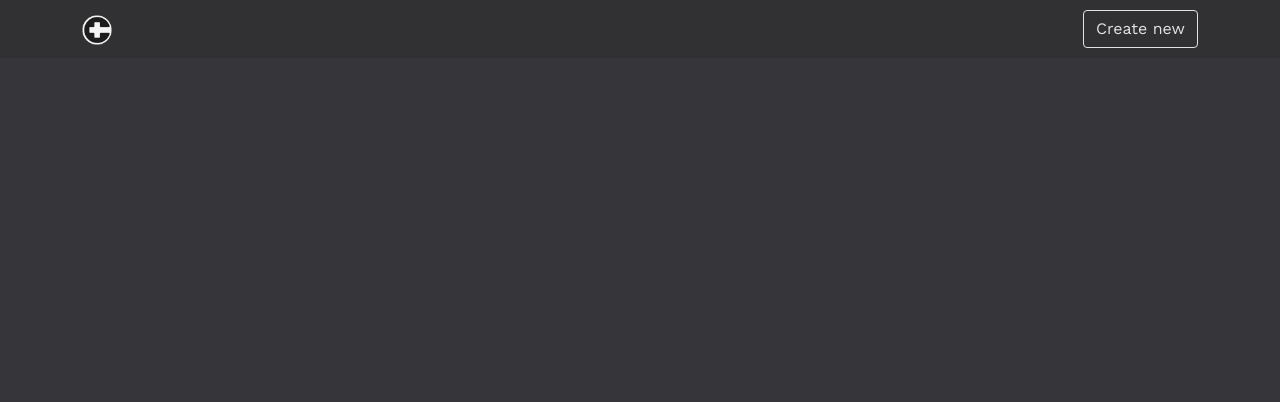
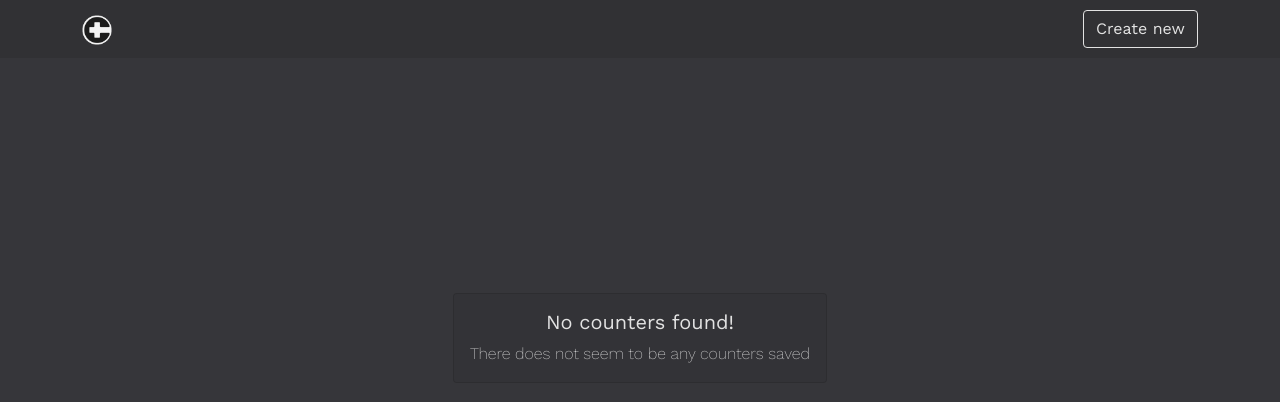
Before and after one commit to jeppelind/counter, a React (Create React App) app: page / in a window 1280 px wide. Shown: the top 402 px of the page. Built offline with nearby package versions, Linux system fonts and the light colour scheme; the HTML template or start-up script is replaced by a standard one.

Commit message:
Update view when no counters exist.

```diff
--- a/src/custom.scss
+++ b/src/custom.scss
@@ -29,6 +29,14 @@ $input-focus-border-color: $input-bg;
 // Radio button
 $form-check-radio-border-radius: 5px;
 
+// Card
+$card-bg: shade-color($background, 5%);
+
+// Container
+$container-max-widths: (
+  xxl: 1140px
+);
+
 // Fonts
 $font-weight-base: 200;
 $main-font: 'Work Sans';
--- a/src/features/counter/Counter.scss
+++ b/src/features/counter/Counter.scss
@@ -25,6 +25,13 @@ $colors: ('red': $red, 'blue': $blue, 'green': $green, 'yellow': $yellow,
     border-color: tint-color($background, 25%);
     box-shadow: 0px 0px 0px 3px $color;
   }
+}
+
+.no-counters-parent {
+  display: flex;
+  height: 70vh;
+  align-items: center;
+  width: fit-content;
 }
 
 .counter-parent {
@@ -60,7 +67,7 @@ $colors: ('red': $red, 'blue': $blue, 'green': $green, 'yellow': $yellow,
 .counter .amount {
   padding-left: 15px;
   padding-right: 15px;
-  font-weight: 100;
+  font-weight: 400;
   font-size: 3.4rem;
   margin: 0;
   font-variant-numeric: tabular-nums;
--- a/src/features/counter/Counter.tsx
+++ b/src/features/counter/Counter.tsx
@@ -42,7 +42,7 @@ const Counter = ({ id, index, onEdit }: CounterProps) => {
               </Col>
             </Row>
           </Col>
-          <Col>
+          <Col className='align-self-center'>
             <p className='text-center increase' onClick={handleIncrement}>+</p>
           </Col>
         </Row>
--- a/src/features/counter/Counters.tsx
+++ b/src/features/counter/Counters.tsx
@@ -1,5 +1,5 @@
 import React, { useState } from 'react';
-import { Container } from 'react-bootstrap';
+import { Card, Container } from 'react-bootstrap';
 import { DragDropContext, Droppable, DropResult } from 'react-beautiful-dnd';
 import './Counter.scss';
 import Counter from './Counter';
@@ -27,6 +27,21 @@ const Counters = () => {
 
   const handleHideEdit = () => setShowEditModal(false);
 
+  if (counterIds.length === 0) {
+    return (
+      <Container className='no-counters-parent'>
+        <Card className='text-center'>
+          <Card.Body>
+            <Card.Title>No counters found!</Card.Title>
+            <Card.Text>
+              There does not seem to be any counters saved
+            </Card.Text>
+          </Card.Body>
+        </Card>
+      </Container>
+    )
+  }
+
   return (
     <>
       <DragDropContext onDragEnd={handleDragEnd}>
```
Also changed, not shown: package.json (+4 -4 lines), 1 other file (tests, documents, lock files or other folders).
